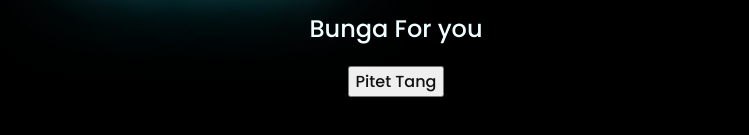
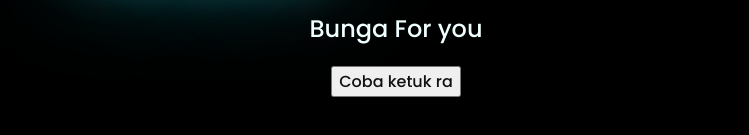
Before and after one commit to aazzmii/bunga, a plain HTML site: page index.html in a window 1280 px wide. Shown: the part 427-562 px from the top of the page, without its empty margins (252-1001 px from the left). Drawn offline with Linux system fonts and the light colour scheme.

Commit message:
Update index.html

```diff
--- a/index.html
+++ b/index.html
@@ -28,7 +28,7 @@
   </div>
   <div class="button">
     <button>
-      <a href="flower.html">Pitet Tang</a>
+      <a href="flower.html">Coba ketuk ra</a>
     </button>
 
   </div>
```
